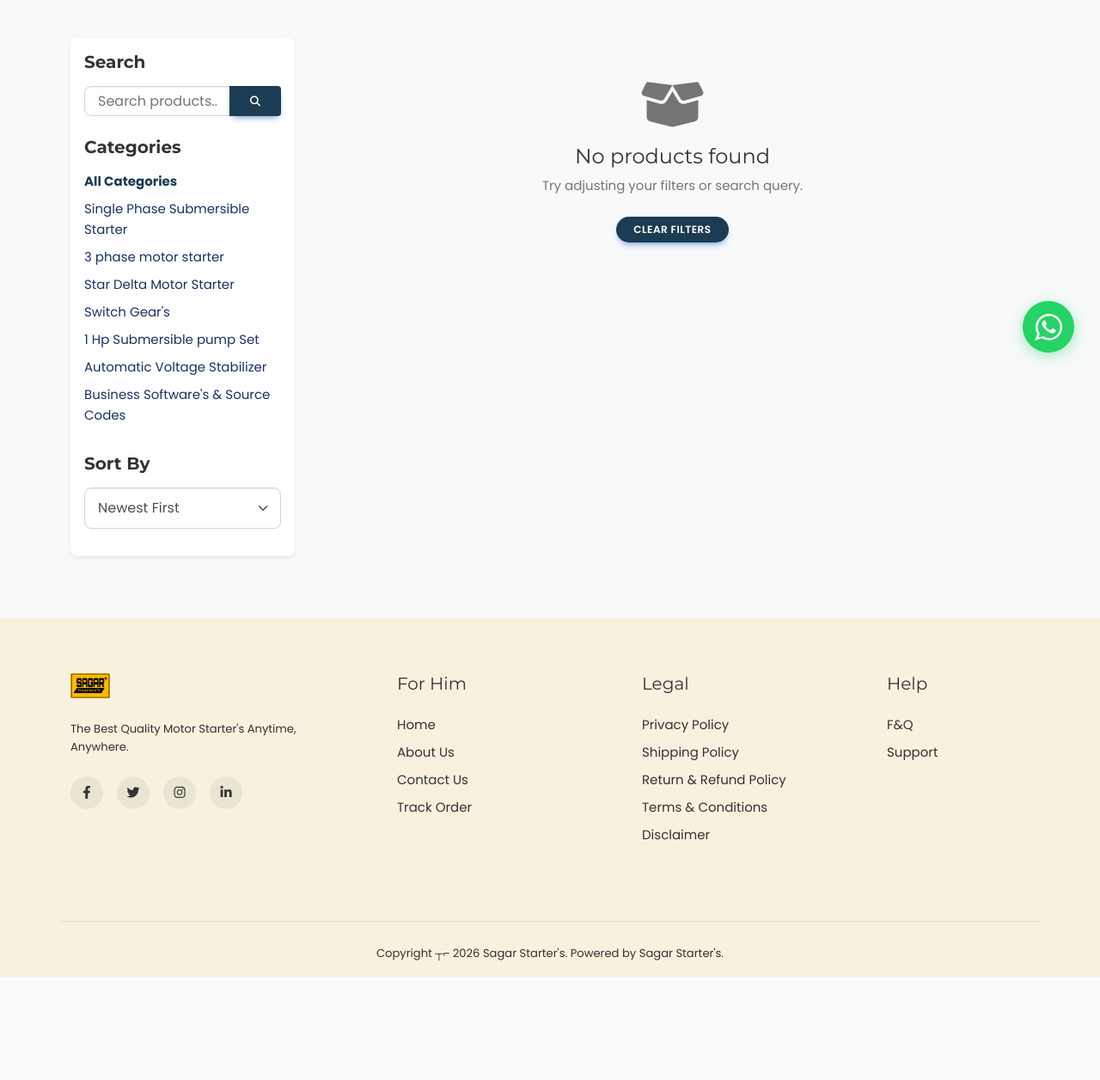
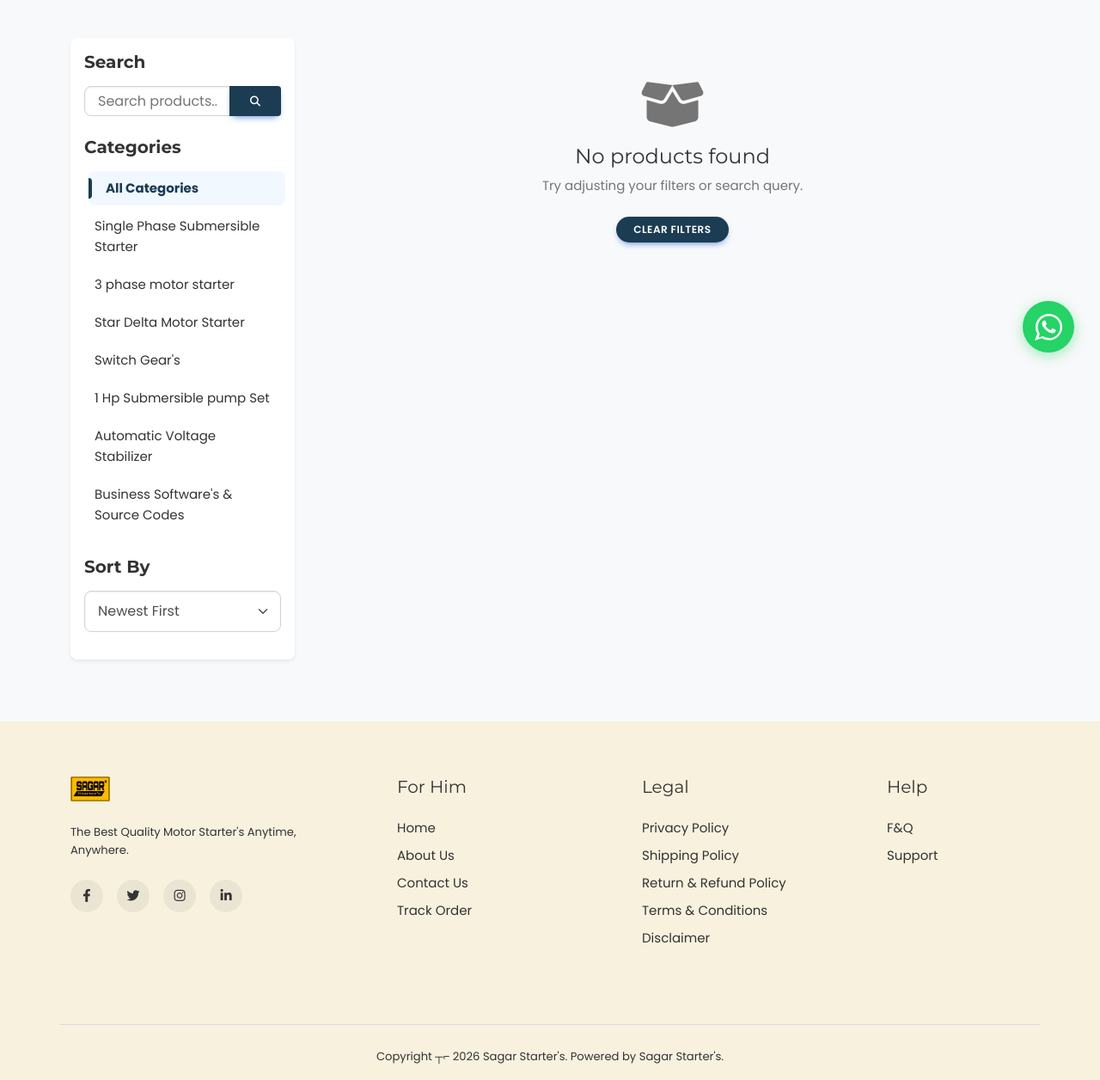
Before and after one commit to sagarstarters-tech/eComstore, a PHP site: page /store/shop.php?trending=1 in a window 1280 px wide. Shown: the part 360-1616 px from the top of the page at 86% size. Before the commit the page ends 1496 px from the top, so only its background shows below. Run offline with PHP 8.4, Linux system fonts and the light colour scheme; data comes from the database, SQL or seed files in the repository; some libraries are stand-ins or nearby versions.

Commit message:
Hover effects for categories

```diff
--- a/assets/css/style.css
+++ b/assets/css/style.css
@@ -316,3 +316,52 @@ body.dark-mode-active .social-icon-circle:hover,
     background-color: var(--primary) !important;
     box-shadow: 0 5px 15px rgba(0, 0, 0, 0.3);
 }
+
+/* --- Category Sidebar Hover Effect --- */
+.category-link {
+    display: block;
+    padding: 8px 12px;
+    border-radius: 8px;
+    color: var(--text-color, #333) !important;
+    transition: all 0.3s ease;
+    position: relative;
+    overflow: hidden;
+    text-decoration: none !important;
+}
+
+.category-link:hover, .category-link.active {
+    background-color: rgba(13, 110, 253, 0.05); /* Very light primary */
+    color: var(--primary, #0d6efd) !important;
+    padding-left: 20px;
+    transform: translateX(5px);
+}
+
+.category-link::before {
+    content: '';
+    position: absolute;
+    left: 0;
+    top: 50%;
+    transform: translateY(-50%);
+    width: 4px;
+    height: 0;
+    background-color: var(--primary, #0d6efd);
+    transition: height 0.3s ease;
+    border-radius: 0 4px 4px 0;
+}
+
+.category-link:hover::before, .category-link.active::before {
+    height: 60%;
+}
+
+body.dark-mode-active .category-link,
+[data-mdb-theme="dark"] .category-link {
+    color: #e0e0e0 !important;
+}
+
+body.dark-mode-active .category-link:hover,
+[data-mdb-theme="dark"] .category-link:hover,
+body.dark-mode-active .category-link.active,
+[data-mdb-theme="dark"] .category-link.active {
+    background-color: rgba(255, 255, 255, 0.05);
+    color: #ffffff !important;
+}
--- a/shop.php
+++ b/shop.php
@@ -110,12 +110,12 @@ if (!empty($global_settings[$setting_key]) && file_exists(__DIR__ . '/assets/ima
 
                 <h5 class="fw-bold mb-3">Categories</h5>
                 <ul class="list-unstyled mb-4">
-                    <li class="mb-2">
-                        <a href="<?php echo SITE_URL; ?>/shop.php" class="text-decoration-none <?php echo !isset($_GET['category']) && !isset($_GET['category_slug']) ? 'fw-bold primary-blue' : ''; ?>">All Categories</a>
+                    <li class="mb-1">
+                        <a href="<?php echo SITE_URL; ?>/shop.php" class="category-link <?php echo !isset($_GET['category']) && !isset($_GET['category_slug']) ? 'active fw-bold' : ''; ?>">All Categories</a>
                     </li>
                     <?php while($c = $cats->fetch_assoc()): ?>
-                    <li class="mb-2">
-                        <a href="<?php echo SITE_URL; ?>/shop.php?category=<?php echo $c['id']; ?>" class="text-decoration-none <?php echo (isset($_GET['category']) && $_GET['category'] == $c['id']) ? 'fw-bold primary-blue' : ''; ?>">
+                    <li class="mb-1">
+                        <a href="<?php echo SITE_URL; ?>/shop.php?category=<?php echo $c['id']; ?>" class="category-link <?php echo (isset($_GET['category']) && $_GET['category'] == $c['id']) ? 'active fw-bold' : ''; ?>">
                             <?php echo htmlspecialchars($c['name']); ?>
                         </a>
                     </li>
```
